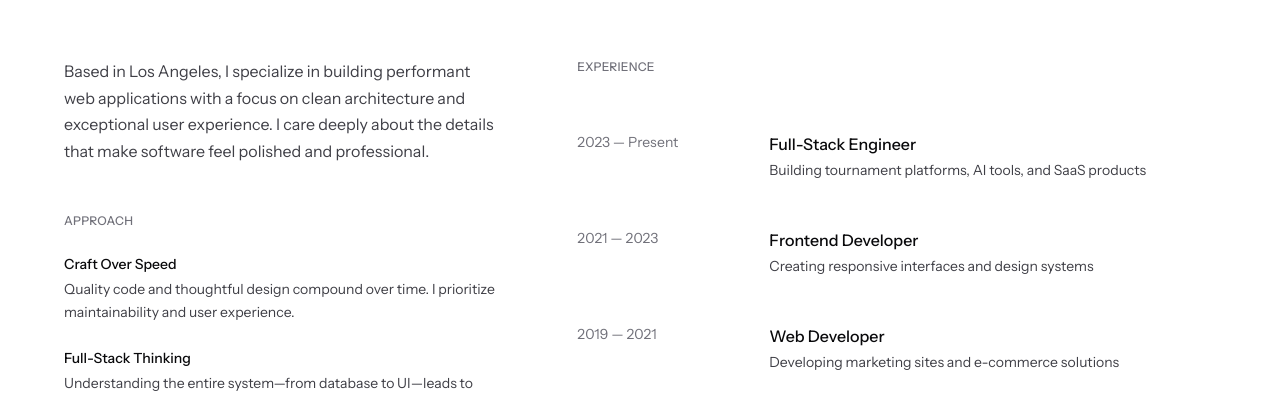
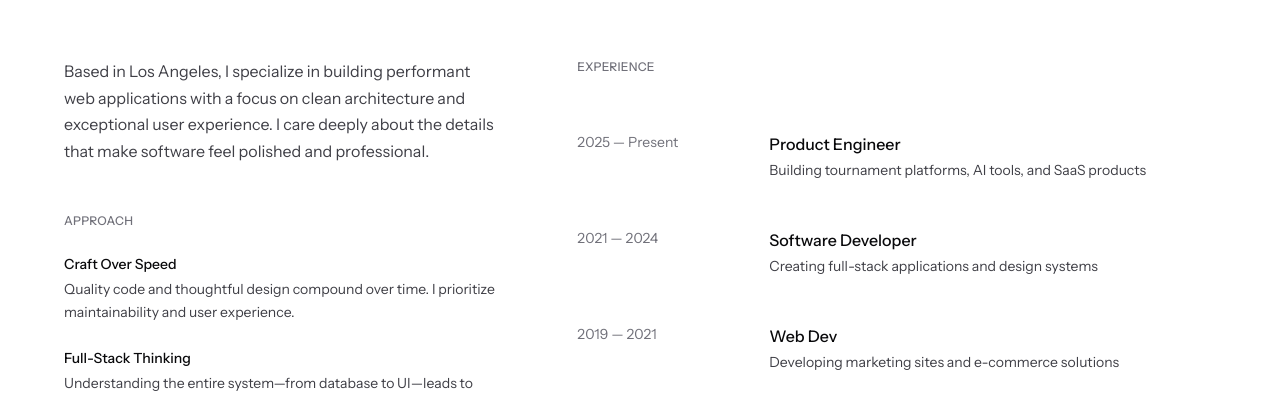
Before and after one commit to ericsngyun/portfolio-2026, a Next.js app: page / in a window 1280 px wide. Shown: the part 2280-2678 px from the top of the page. Built offline with nearby package versions, Linux system fonts and the light colour scheme.

Commit message:
update: experience section titles and dates

```diff
--- a/src/components/sections/About.tsx
+++ b/src/components/sections/About.tsx
@@ -11,18 +11,18 @@ import { useReducedMotion } from "@/hooks/useReducedMotion";
 
 const experiences = [
   {
-    period: "2023 — Present",
-    title: "Full-Stack Engineer",
+    period: "2025 — Present",
+    title: "Product Engineer",
     description: "Building tournament platforms, AI tools, and SaaS products",
   },
   {
-    period: "2021 — 2023",
-    title: "Frontend Developer",
-    description: "Creating responsive interfaces and design systems",
+    period: "2021 — 2024",
+    title: "Software Developer",
+    description: "Creating full-stack applications and design systems",
   },
   {
     period: "2019 — 2021",
-    title: "Web Developer",
+    title: "Web Dev",
     description: "Developing marketing sites and e-commerce solutions",
   },
 ];
```
